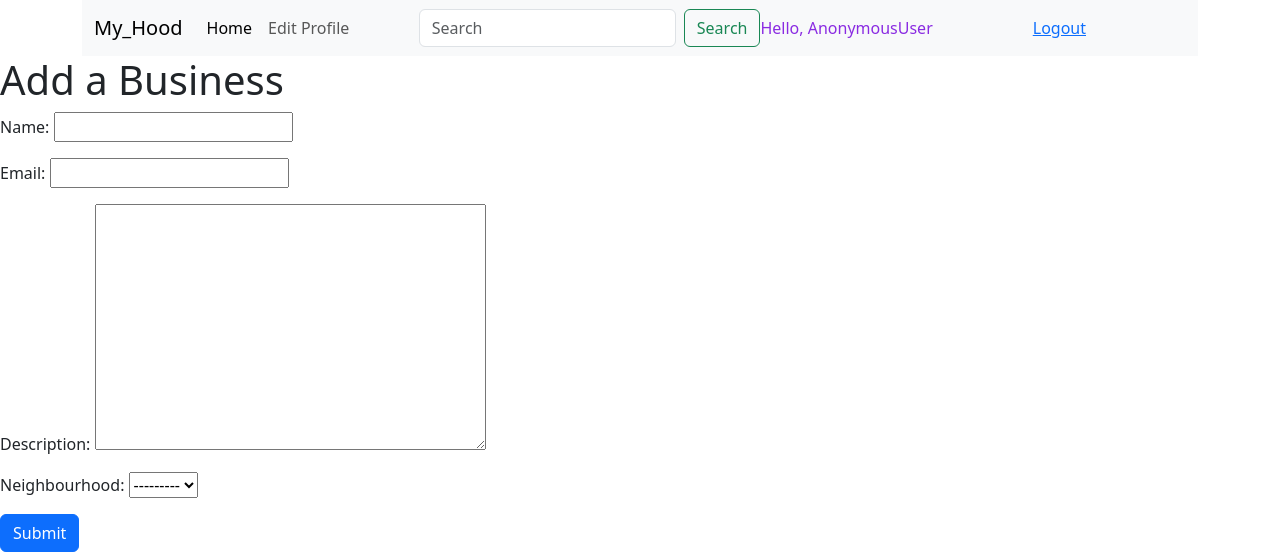
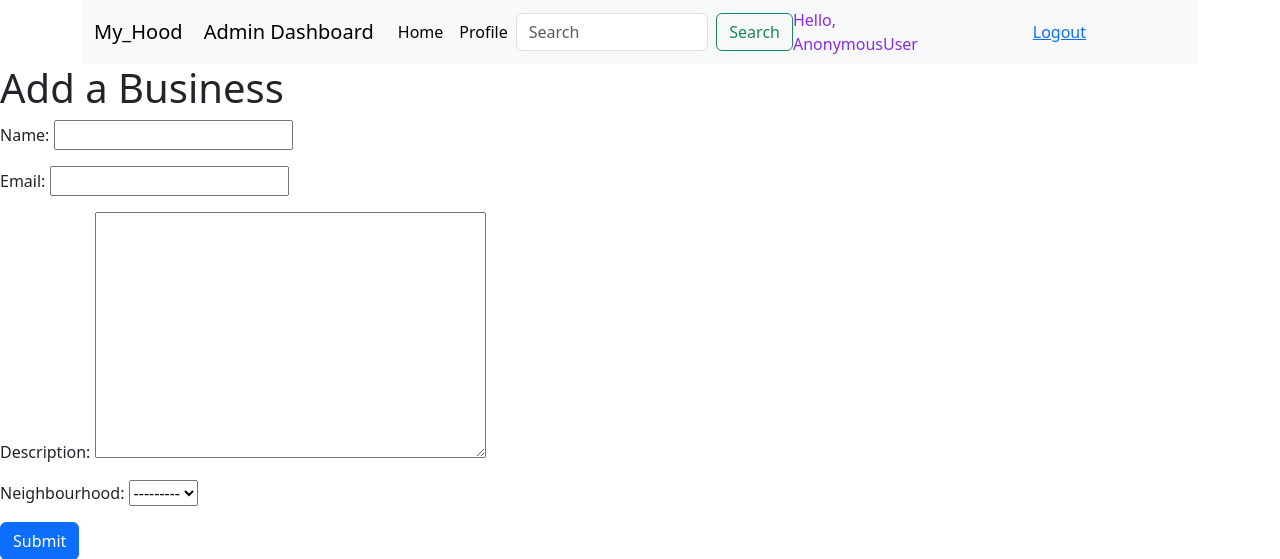
Before and after one commit to Saitore973/my_hub, a Django app: page /edit/ in a window 1280 px wide. Shown: the top 559 px of the page. Run offline with Django 4.2, Linux system fonts and the light colour scheme; data that the repository does not hold is empty; some libraries are stand-ins or nearby versions.

Commit message:
add admin dashboard

```diff
--- a/around/templates/all/base.html
+++ b/around/templates/all/base.html
@@ -44,6 +44,7 @@
         <nav class="navbar navbar-expand-lg navbar-light bg-light">
             <div class="container-fluid">
                 <a class="navbar-brand" href="{% url 'home' %}">My_Hood</a>
+                <a  href="/admin" class="nav-item navbar-brand" active-color="black"><i class="fas fa-user-tie"></i>&nbsp;Admin Dashboard</a>
                 <button class="navbar-toggler" type="button" data-bs-toggle="collapse"
                     data-bs-target="#navbarSupportedContent" aria-controls="navbarSupportedContent"
                     aria-expanded="false" aria-label="Toggle navigation">
@@ -55,7 +56,7 @@
                             <a class="nav-link active" aria-current="page" href="{% url 'home' %}">Home</a>
                         </li>
                         <li class="nav-item">
-                            <a class="nav-link" href="{% url 'account' %}">Edit Profile</a>
+                            <a class="nav-link active" href="{% url 'account' %}"> Profile</a>
                         </li>
 
 
```
